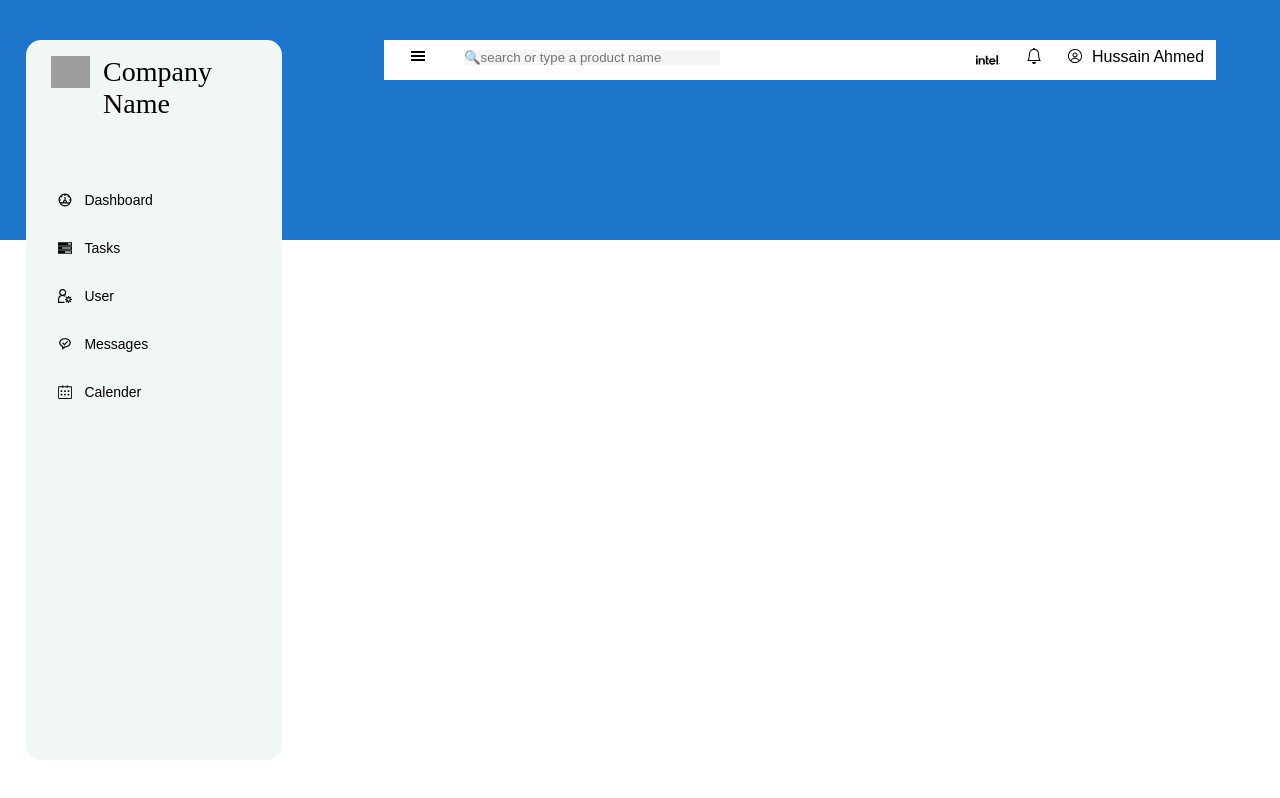
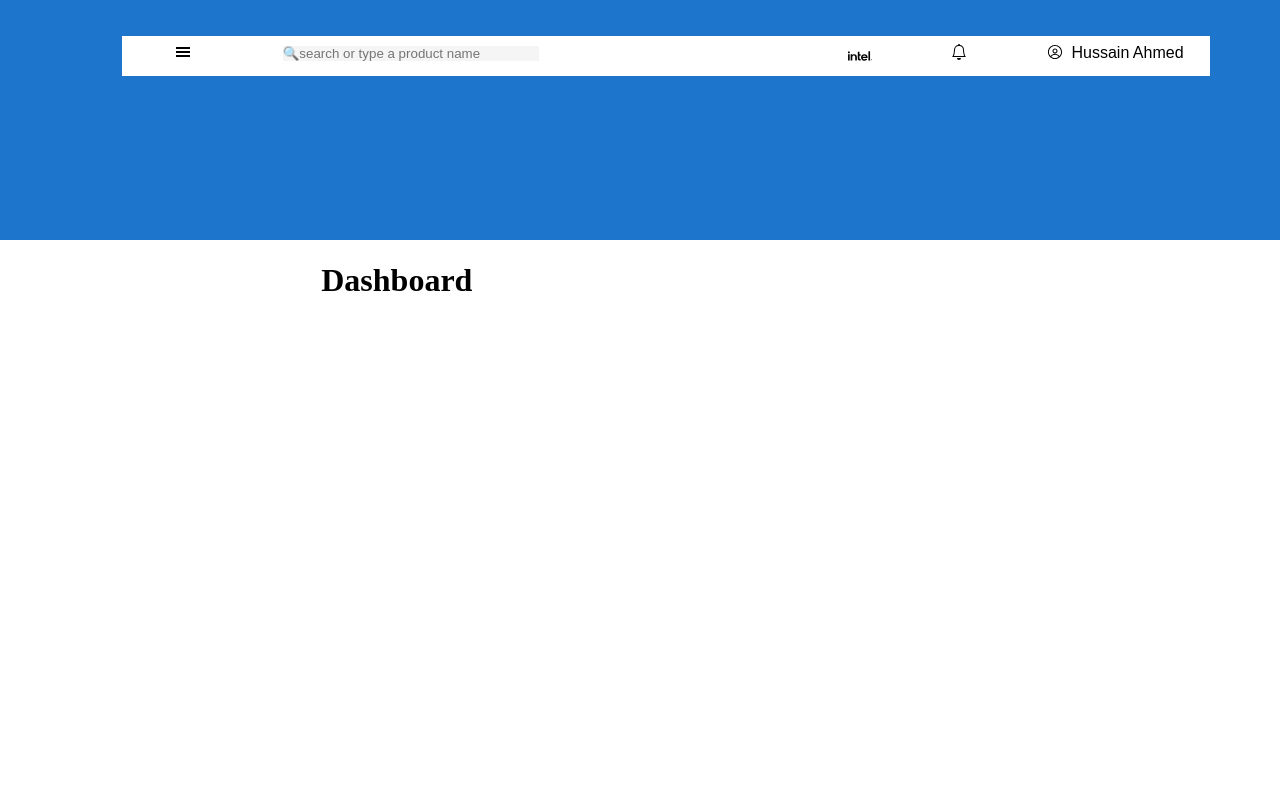
Before and after one commit to jswamy-aires/project01, a React (Create React App) app: page / in a window 1280 px wide. Shown: the top 798 px of the page. Built offline with nearby package versions, Linux system fonts and the light colour scheme; grey boxes are pictures that could not be loaded.

Commit message:
2nd commit

```diff
--- a/public/index.html
+++ b/public/index.html
@@ -14,6 +14,10 @@
       manifest.json provides metadata used when your web app is installed on a
       user's mobile device or desktop. See https://developers.google.com/web/fundamentals/web-app-manifest/
     -->
+    <link
+        rel="stylesheet"
+        href="https://fonts.googleapis.com/css?family=Roboto:300,400,500,700&display=swap"
+      />
     <link rel="manifest" href="%PUBLIC_URL%/manifest.json" />
     <!--
       Notice the use of %PUBLIC_URL% in the tags above.
--- a/src/App.css
+++ b/src/App.css
@@ -0,0 +1,153 @@
+*{
+    margin: 0;
+    padding: 0;
+    box-sizing: border-box;
+}
+html,body{
+    height: 100%;
+    width: 100%;
+}
+
+
+/* -----------------------------------------------SIDEBAR---------------------------------------------- */
+
+.bgtop{
+    height: 30vh;
+    width: 100%;
+    position: absolute;
+    z-index: -1;
+    background-color: #1D76CB;
+    top: 0vh;
+    left: 0;
+
+}
+
+
+
+.main-container{
+    display: flex;
+    padding: 20px;
+    color: black;
+}
+
+
+.sidebar{
+    background-color: whitesmoke;
+    height: 95vh;
+    margin-top: 1vmax;
+    border-radius: 10px;
+}
+
+
+.top_section{
+    display: flex;
+    align-items: center;
+    font-family: Arial, Helvetica, sans-serif;
+    padding: 2vmax;
+    justify-content: space-around;
+
+}
+a{
+    text-decoration: none;
+}
+
+.logo{
+    height: 4.5vh;
+    background-position: center;
+    width: 4vmax;
+    background-image: url(components/titlelogo.PNG);
+}
+.companyname{
+    padding-left: 1vmax;
+}
+.bars{
+    padding-left: 2vmax;
+    margin-top: 1vh;
+}
+
+.link{
+    font-family: Arial, Helvetica, sans-serif;
+    display: flex;
+    text-decoration: none;
+    color: black;
+    padding: 20px 10px ;
+    border-right: 4px solid transparent;
+    gap: 12px;
+    margin-top: 2vh;
+}
+
+.link:hover{
+    /* width: 15vmax; */
+    border-right: 4px solid rgb(247, 108, 58);
+    transition:0.2s cubic-bezier(0.6, -0.28, 0.735, 0.045);
+    background-color: rgb(240, 135, 97);
+
+}
+
+.active{
+    /* width: 15vmax; */
+    border-right: 4px solid rgb(247, 108, 58);
+    background-color: rgb(240, 135, 97);
+
+}
+.icon{
+    height: 2vh;
+}
+
+.link_text{
+    white-space: nowrap;
+    font-size: 15px;
+    height: 2vh;
+}
+
+/* --------------------------------------------NAVBAR----------------------------------------------- */
+
+
+.nav{
+    height: 5vh;
+    width: 65vmax;
+    background-color: #ffffff;
+    position: absolute;
+    margin-left: 30vmax;
+    display: flex;
+    flex-direction: row;
+    justify-items: center;
+    padding-top: 1vh;
+    margin-top: 2vh;
+}
+
+.nav1{
+    padding-left: 2vmax;
+    cursor: pointer;
+}
+
+.nav2>input{
+    width: 20vmax;
+    background-color: whitesmoke;
+    cursor: pointer;
+    border: none;
+}
+.nav2{
+    padding-left: 3vmax;
+    cursor: alias;
+}
+
+.nav3{
+    margin-left: 20vmax;
+    cursor: pointer;
+    font-size: 24px;
+}
+
+.nav4{
+    margin-left: 2vmax;
+    cursor: pointer;
+}
+
+.nav5{
+    display: flex;
+    flex-direction: row;
+    justify-items: center;
+    cursor: pointer;
+    margin-left: 2vmax;
+    font-family: Arial, Helvetica, sans-serif;
+}
--- a/src/App.js
+++ b/src/App.js
@@ -1,13 +1,26 @@
+import "./App.css";
 import React from 'react'
-import Home from './pages/Home'
+import { Routes , Route } from 'react-router-dom'
+import CRM from './pages/CRM'
+import Dashboard from './pages/Dashboard'
+import Help from './pages/Help'
+import Notification from './pages/Notification'
+import Profile from './pages/Profile'
+import Sidebar from './components/Sidebar'
 
-const App = () => {
+function App() {
+
   return (
-
-
-    <Home/>
-
-
+    <>
+    <Sidebar/>
+      <Routes>
+        <Route path="/" element={<Dashboard/>}/>
+        <Route path='/CRM' element={<CRM/>}/>
+        <Route path='/Notification' element={<Notification/>}/>
+        <Route path='/Profile' element={<Profile/>}/>
+        <Route path='/Help' element={<Help/>}/>
+      </Routes>
+    </>
   )
 }
 
--- /dev/null
+++ b/src/components/Sidebar.jsx
@@ -0,0 +1,93 @@
+import React, { useState } from 'react'
+import { AnimatePresence, motion } from 'framer-motion'
+import { NavLink } from 'react-router-dom';
+import { AiOutlineDashboard } from 'react-icons/ai';
+import { SiCivicrm } from 'react-icons/si';
+import { IoMdNotificationsOutline } from 'react-icons/io';
+import { ImProfile } from 'react-icons/im';
+import { BiHelpCircle } from 'react-icons/bi';
+import {GiHamburgerMenu } from 'react-icons/gi';
+import {SiIntel} from 'react-icons/si';
+import {BsBell} from 'react-icons/bs';
+import {RxAvatar} from 'react-icons/rx';
+
+
+const routes = [
+    {
+        path:"/",
+        name:"Dashboard",
+        icon:<AiOutlineDashboard/>
+    },
+
+    {
+        path:"/CRM",
+        name:"CRM",
+        icon:<SiCivicrm/>
+    },
+    {
+        path:"/Notification",
+        name:"Notification",
+        icon:<IoMdNotificationsOutline/>
+    },
+    {
+        path:"/Profile",
+        name:"Profile",
+        icon:<ImProfile/>
+    },
+    {
+        path:"/Help",
+        name:"Help & Documentation",
+        icon:<BiHelpCircle/>
+    },
+
+]
+
+const Sidebar = ({childern}) => {
+
+    const[isopen, setIsOpen] = useState(false);
+    const toggle = () => setIsOpen (!isopen);
+
+  return (
+
+
+
+    <div className="main-container">
+        <div className="bgtop"></div>
+        <motion.div animate={{width:isopen ? "65vmax": "85vmax", marginLeft:isopen ? "30vmax":"8vmax",justifyContent:'space-around'}} className="nav">
+            <span className='nav1'onClick={toggle} ><GiHamburgerMenu/></span>
+            <span className="nav2"><input type="text" placeholder='🔍search or type a product name' /></span>
+            <span className='nav3'><SiIntel/></span>
+            <span className="nav4"><BsBell/></span>
+            <span className="nav5"><RxAvatar/> &nbsp; Hussain Ahmed</span>
+        </motion.div>
+
+        <motion.div animate={{width:isopen ? "250px": "0px" ,marginLeft:isopen ? "0px" : "-100px"}} className="sidebar">
+            <div className='top_section'>
+                {isopen &&  <div className="logo"></div>}
+                {isopen && <h2 className="companyname">Company</h2>}
+                {/* <div className="bars" ><FaBars/></div> */}
+            </div>
+
+            <section className="routes">
+                {routes.map((route) =>(
+                    <NavLink activeClassName="active" className="link" to={route.path} key={route.name}>
+                        <AnimatePresence>
+                            {isopen && <div className="icon">{route.icon}</div>}
+                            {isopen && <div className="link_text" >{route.name}</div>}
+                        </AnimatePresence>
+                    </NavLink>
+                ))}
+
+            </section>
+        </motion.div>
+        <main>
+            {childern}
+        </main>
+    </div>
+
+
+
+  )
+}
+
+export default Sidebar;
--- a/src/index.js
+++ b/src/index.js
@@ -2,10 +2,10 @@ import React from 'react';
 import ReactDOM from 'react-dom/client';
 import './index.css';
 import App from './App';
-
+import { BrowserRouter } from 'react-router-dom';
 const root = ReactDOM.createRoot(document.getElementById('root'));
 root.render(
-
+  <BrowserRouter>
     <App />
-
+  </BrowserRouter>
 );
--- /dev/null
+++ b/src/pages/CRM.jsx
@@ -0,0 +1,8 @@
+import React from "react";
+
+const CRM = () => {
+    return <div style={{position:"absolute",paddingLeft:"12vmax",
+    transform:"translate(-50%,-50%)",top:"35%",left:"25%"}} className="title"> CRM </div>;
+};
+
+export default CRM;
--- /dev/null
+++ b/src/pages/Dashboard.jsx
@@ -0,0 +1,13 @@
+import React from "react";
+
+
+const Dashboard = () => {
+    return <div style={{position:"absolute",paddingLeft:"12vmax",
+transform:"translate(-50%,-50%)",top:"35%",left:"25%"}} className="title">
+
+   <h1>Dashboard</h1>
+
+    </div>;
+};
+
+export default Dashboard;
--- /dev/null
+++ b/src/pages/Help.jsx
@@ -0,0 +1,9 @@
+import React from "react";
+
+
+const Help = () => {
+    return <div style={{position:"absolute",paddingLeft:"12vmax",
+    transform:"translate(-50%,-50%)",top:"35%",left:"25%"}} className="title"> Help </div>;
+};
+
+export default Help;
--- /dev/null
+++ b/src/pages/Notification.jsx
@@ -0,0 +1,8 @@
+import React from "react";
+
+const Notification = () => {
+    return <div style={{position:"absolute",paddingLeft:"12vmax",
+    transform:"translate(-50%,-50%)",top:"35%",left:"25%"}} className="title"> Notification </div>;
+};
+
+export default Notification;
--- /dev/null
+++ b/src/pages/Profile.jsx
@@ -0,0 +1,8 @@
+import React from "react";
+
+const Profile = () => {
+    return <div style={{position:"absolute",paddingLeft:"12vmax",
+    transform:"translate(-50%,-50%)",top:"35%",left:"25%"}} className="title"> Profile </div>;
+};
+
+export default Profile;
```
Also changed, not shown: package.json (+7 -1 lines), src/components/titlelogo.PNG (added), 1 other file (tests, documents, lock files or other folders).
